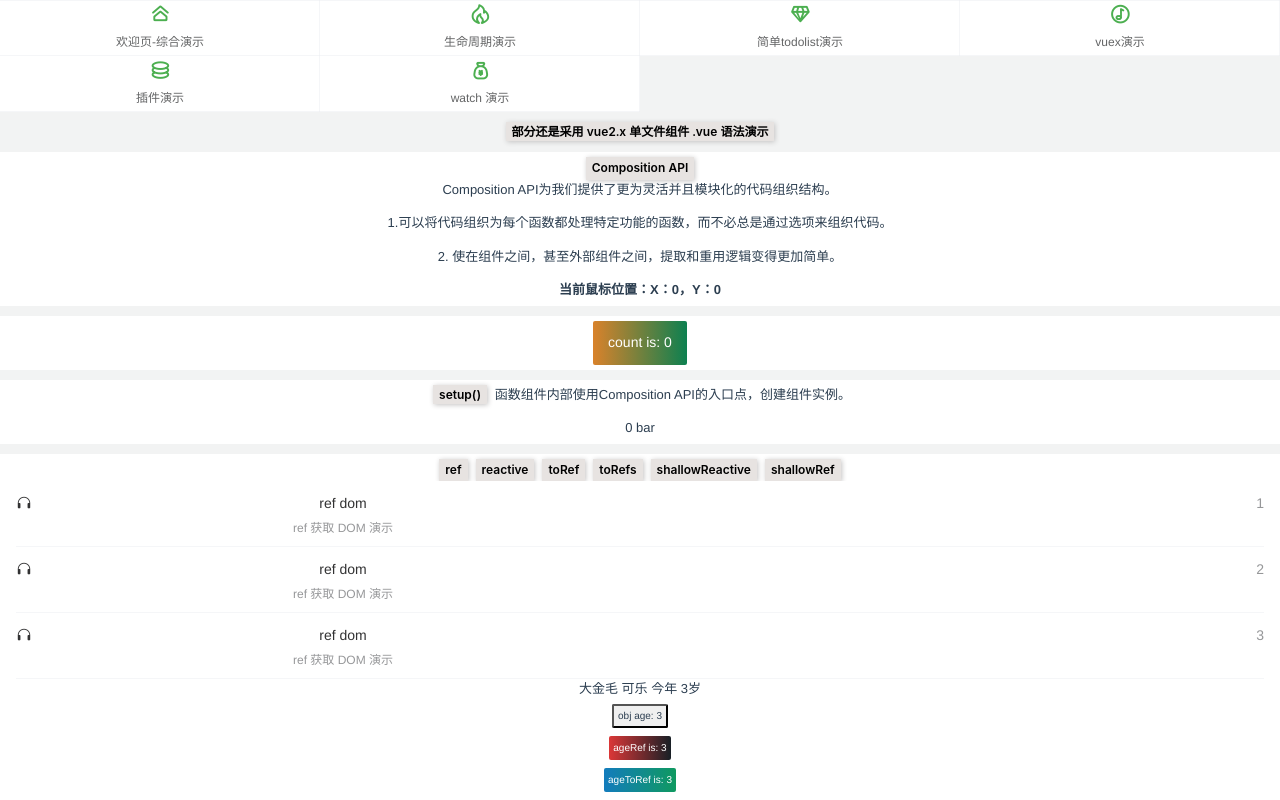
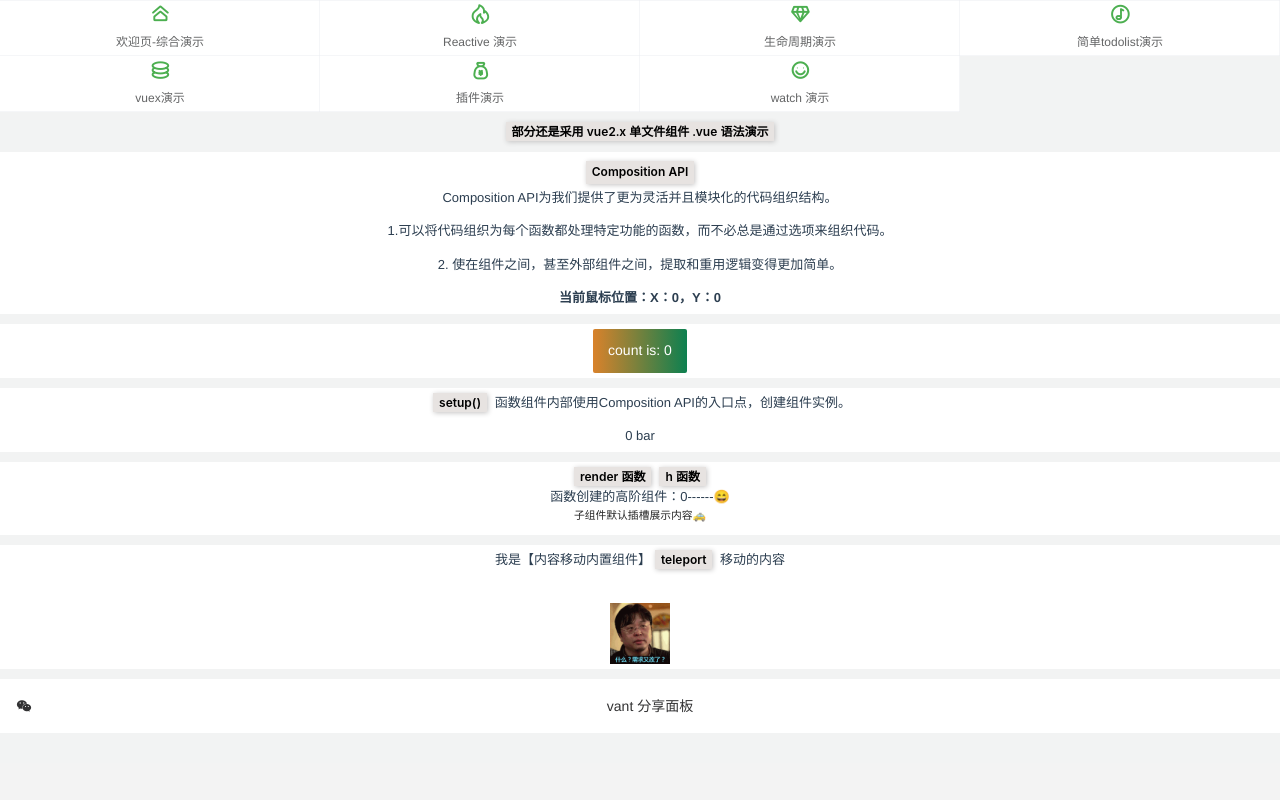
Before and after one commit to twoyoung6/Vue3.0-Taste, a Vue app: page /live-cycle in a window 1280 px wide. Shown: the top 800 px of the page. Built offline with nearby package versions, Linux system fonts and the light colour scheme.

Commit message:
showRef，triggerRef 使用
Signed-off-by: yangzhan <yzlz5259@163.com>

```diff
--- a/src/assets/css/index.css
+++ b/src/assets/css/index.css
@@ -35,7 +35,7 @@ img {
 em {
   font-style: normal;
   padding: 2px 6px;
-  margin: 0 4px;
+  margin: 4px;
   background-color: rgb(231, 227, 225);
   color: rgb(0, 0, 0);
   font-size: 12px;
--- a/src/hoc/watchMouse.js
+++ b/src/hoc/watchMouse.js
@@ -1,4 +1,6 @@
 // 导出文件中
+// 将父子组件公共的 变量 及 函数 抽离至单独的 js 文件中并导出，供父子组建使用
+
 import { ref, onMounted, onUnmounted } from 'vue'
 
 export function useMousePosition() {
--- a/src/router/index.js
+++ b/src/router/index.js
@@ -10,6 +10,8 @@ const VuexShow = () =>
 const PluginShow = () =>
   import(/* webpackChunkName: "PluginShow" */ '../views/PluginShow.vue')
 const Watch = () => import(/* webpackChunkName: "Watch" */ '../views/Watch.vue')
+const Reactive = () =>
+  import(/* webpackChunkName: "Reactive" */ '../views/Reactive.vue')
 
 // 在 Vue-router新版本中，需要使用createRouter来创建路由
 export default createRouter({
@@ -23,6 +25,14 @@ export default createRouter({
       component: HelloWorld,
       meta: {
         name: '欢迎页-综合演示',
+      },
+    },
+    {
+      path: '/reactive',
+      name: 'Reactive',
+      component: Reactive,
+      meta: {
+        name: 'Reactive 演示',
       },
     },
     {
--- a/src/views/HelloWorld.vue
+++ b/src/views/HelloWorld.vue
@@ -25,8 +25,6 @@
     </p>
     {{ count }} {{ object.foo }}
   </div>
-  <!-- reactive 演示 -->
-  <Reactive class="line" :age="count">可乐</Reactive>
   <!-- render 高阶组件演示 -->
   <SetVue class="line" :num="count" @change="toggleChange">
     <h5>子组件默认插槽展示内容{{ car }}</h5>
@@ -50,25 +48,28 @@
 
 <script>
 // 导入 鼠标监听模块
-import { ref, reactive } from "vue";
+import { ref, reactive, getCurrentInstance } from "vue";
 import SetVue from "../hoc/Set.vue";
 import { useMousePosition } from "../hoc/watchMouse";
-import Reactive from "../components/Reactive.vue";
 export default {
   name: "HelloWorld",
-  components: { SetVue, Reactive },
+  components: { SetVue },
   // setup 在beforeCreate挂钩之前被调用;
   setup(props, context) {
     const count = ref(0);
     const object = reactive({ foo: "bar", hoo: "hua" });
 
     const { x, y } = useMousePosition();
+    // 获取 实例 this
+    const instance = getCurrentInstance();
+    console.log("vue 实例 this---", instance);
     // expose to template
     return {
       count,
       object,
       x,
       y,
+      instance,
     };
   },
   props: {
--- a/src/components/Reactive.vue
+++ b/src/views/Reactive.vue
@@ -1,8 +1,9 @@
 <template>
   <div>
     <div class="tag" ref="refNode">
+      响应式 API：
       <em>ref</em><em>reactive</em><em>toRef</em><em>toRefs</em>
-      <em>shallowReactive</em><em>shallowRef</em>
+      <em>shallowReactive</em><em>shallowRef</em><em>triggerRef</em>
     </div>
     <!-- ref 获取 DOM -->
     <van-cell
@@ -19,7 +20,7 @@
       label="ref 获取 DOM 演示"
     >
     </van-cell>
-    <div>{{ name }} <slot></slot> 今年 {{ age }}岁</div>
+    <div>{{ name }} 可乐 今年 {{ age }}岁</div>
     <van-button type="info" size="mini" @click="addObj">
       obj age: {{ obj.age }}
     </van-button>
@@ -50,6 +51,7 @@ import {
   shallowRef,
   shallowReactive,
   onMounted,
+  triggerRef,
 } from "vue";
 export default {
   name: "Reactive",
@@ -107,6 +109,41 @@ export default {
     };
     const state = shallowReactive(data);
 
+    // 5.0 =========shallowRef============
+    // stateShallo.value 整个值重新赋值了，视图就才会更新，只修改 stateShallo.value.first.b = 3 不会触发试图更新；
+    // 不过可以借助 triggerRef 来主动触发更新，triggerRef(stateShallo)
+    const shallo = {
+      a: 1,
+      first: {
+        b: 2,
+        second: {
+          c: 3,
+        },
+      },
+    };
+    const stateShallo = shallowRef(shallo);
+    // 只改变内层
+    function change1() {
+      stateShallo.value.first.b = 8;
+      stateShallo.value.first.second.c = 9;
+      // 修改值后立即驱动视图更新
+      triggerRef(stateShallo);
+      console.log(stateShallo);
+    }
+    // .value 整体赋值;
+    function change2(params) {
+      stateShallo.value = {
+        a: 1,
+        first: {
+          b: 8,
+          second: {
+            c: 9,
+          },
+        },
+      };
+    }
+
+    // 6.0 模板 ref 获取 DOM
     const refNode = ref(null);
     const itemsNode = ref([]);
     onMounted(() => {
@@ -123,6 +160,8 @@ export default {
       addToref,
       refNode,
       itemsNode,
+      stateShallo,
+      state,
     };
   },
 };
@@ -131,8 +170,10 @@ export default {
 .tag {
   flex-wrap: wrap;
   display: inline-flex;
+  justify-content: center;
 }
 .van-button {
-  margin: 4px 0;
+  margin: 10px auto;
+  display: block;
 }
 </style>
--- a/src/views/Watch.vue
+++ b/src/views/Watch.vue
@@ -52,7 +52,8 @@ export default {
       (val, oldVal) => {
         console.log("新值", val);
         console.log("老值", oldVal);
-      }
+      },
+      { immediate: true }
     );
     // 2: 监听多个
     // 数组的形式定义多个, 这就出现问题了吧, 如果我观察的对象就是个数组, 并且每一项都是一个返回值的函数, 岂不是会被他误认为是多监控的结构, 苦恼
```
